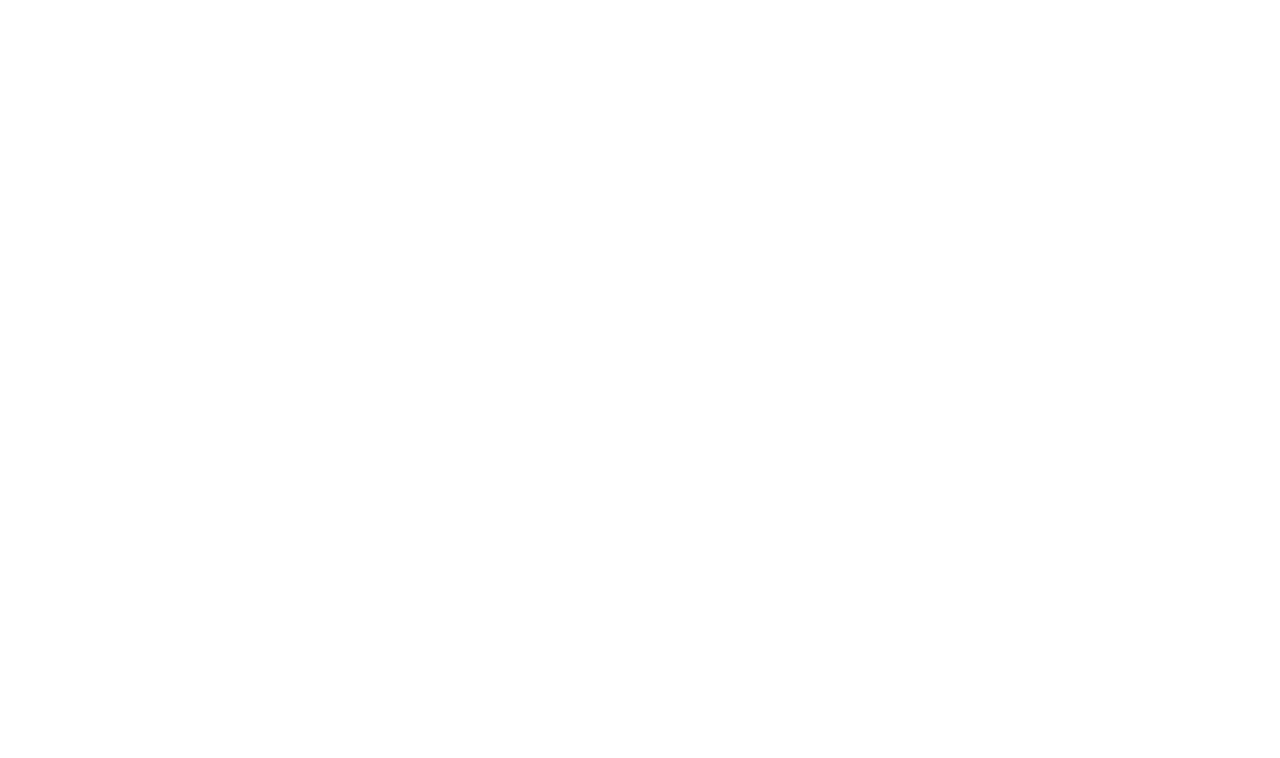
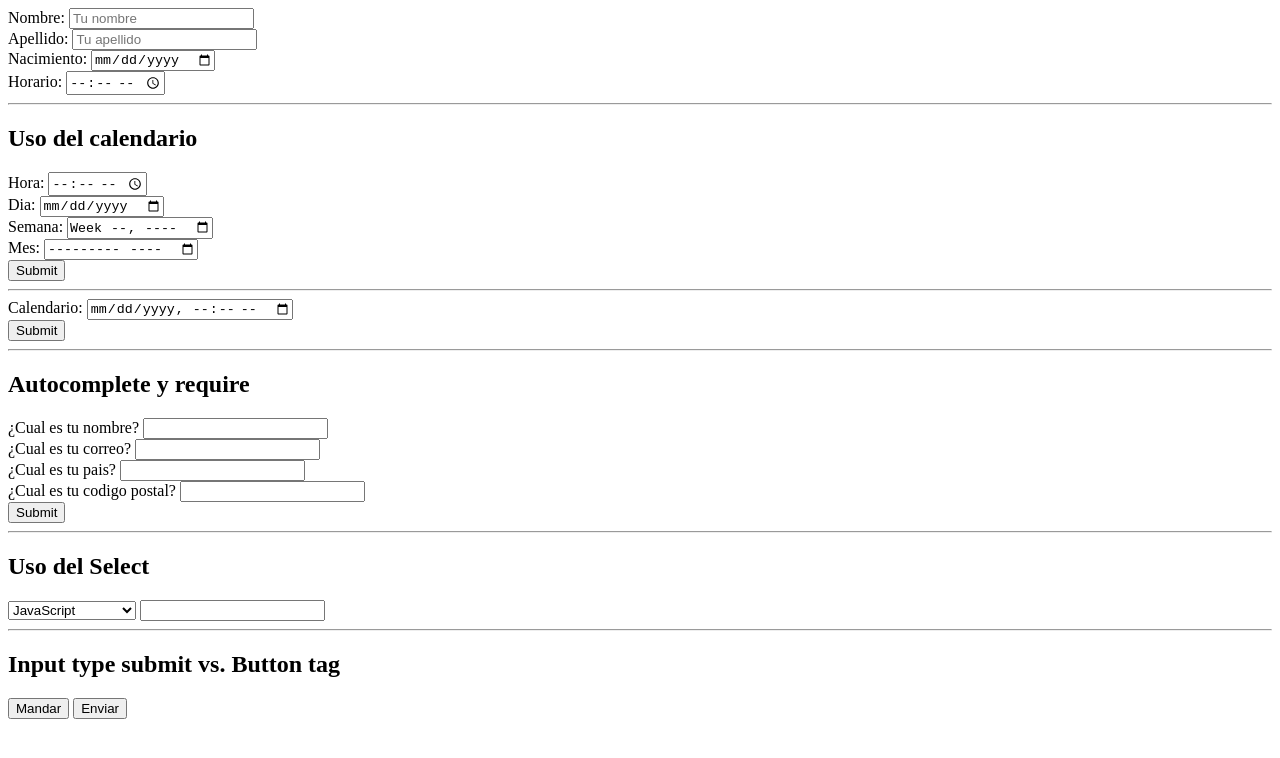
Before and after one commit to AnderXiquita/HTML_y_CSS, a plain HTML site: page Estructura basica/formularios.html in a window 1280 px wide. Drawn offline with Linux system fonts and the light colour scheme.

Commit message:
terminamos con HTML

```diff
--- a/Estructura basica/formularios.html
+++ b/Estructura basica/formularios.html
@@ -7,5 +7,115 @@
     <title>Formularios</title>
 </head>
 <body>
+    <form action="">
+        <label for="nombre">
+            <span>Nombre: </span>
+            <input type="text" id="nombre" placeholder="Tu nombre"/>
+        </label> <br>
+
+        <label for="apellido">
+            <span>Apellido: </span>
+            <input type="text" id="apellido" placeholder="Tu apellido"/>
+        </label> <br>
+
+        <label for="nacimiento">
+            <span>Nacimiento: </span>
+            <input type="date" id="nacimiento"/>
+        </label> <br>
+
+        <label for="horario">
+            <span>Horario: </span>
+            <input type="time" id="horario"/>
+        </label> <br>
+    </form>
+
+    <hr>
+
+    <h2>Uso del calendario</h2>
+
+    <form action="">
+        <label for="hora">
+            <span>Hora: </span>
+            <input type="time" id="hora" name="hora"/>
+        </label><br>
+
+        <label for="dia">
+            <span>Dia: </span>
+            <input type="date" id="dia" name="dia"/>
+        </label><br>
+
+        <label for="semana">
+            <span>Semana: </span>
+            <input type="week" id="semana" name="semana"/>
+        </label><br>
+
+        <label for="mes">
+            <span>Mes: </span>
+            <input type="month" id="mes" name="mes"/>
+        </label><br>
+
+        <input type="submit"/><br>
+    </form>
+    <hr>
+
+    <form action="">
+        <label for="calendario">
+            <span>Calendario: </span>
+            <input type="datetime-local" id="calendario" name="calendario">
+        </label><br>
+        <input type="submit">
+    </form>
+    <hr>
+
+    <h2>Autocomplete y require</h2>
+    <form action="">
+        <label for="nombre">
+            <span>¿Cual es tu nombre? </span>
+            <input type="text" name="nombre" id="nombre" autocomplete="name" required/>
+        </label><br>
+
+        <label for="correo">
+            <span>¿Cual es tu correo? </span>
+            <input type="email" name="correo" id="correo" autocomplete="email" required/>
+        </label><br>
+
+        <label for="pais">
+            <span>¿Cual es tu pais? </span>
+            <input type="text" name="pais" id="pais" autocomplete="country" required/>
+        </label><br>
+
+        <label for="cp">
+            <span>¿Cual es tu codigo postal? </span>
+            <input type="text" name="cp" id="cp" autocomplete="postal-code" required/>
+        </label><br>
+
+        <input type="submit">
+    </form>
+
+    <hr>
+
+    <h2>Uso del Select</h2>
+
+    <select name="cursos" id="">
+        <option value="JavaScript">JavaScript</option>
+        <option value="NodeJS">NodeJS</option>
+        <option value="Angular">Angular</option>
+        <option value="Machine Learning">Machine Learning</option>
+    </select>
+
+    <input list="cursos">
+    <datalist id="cursos">
+        <option value="JavaScript"></option>
+        <option value="NodeJS"></option>
+        <option value="Angular"></option>
+        <option value="Machine Learning"></option>
+    </datalist>
+
+    <hr>
+
+    <h2>Input type submit vs. Button tag</h2>
+    <input type="submit" value="Mandar">
+
+    <button>Enviar</button>
 </body>
 </html>
```
Also changed, not shown: Estructura basica/index.html (+4 -3 lines).
